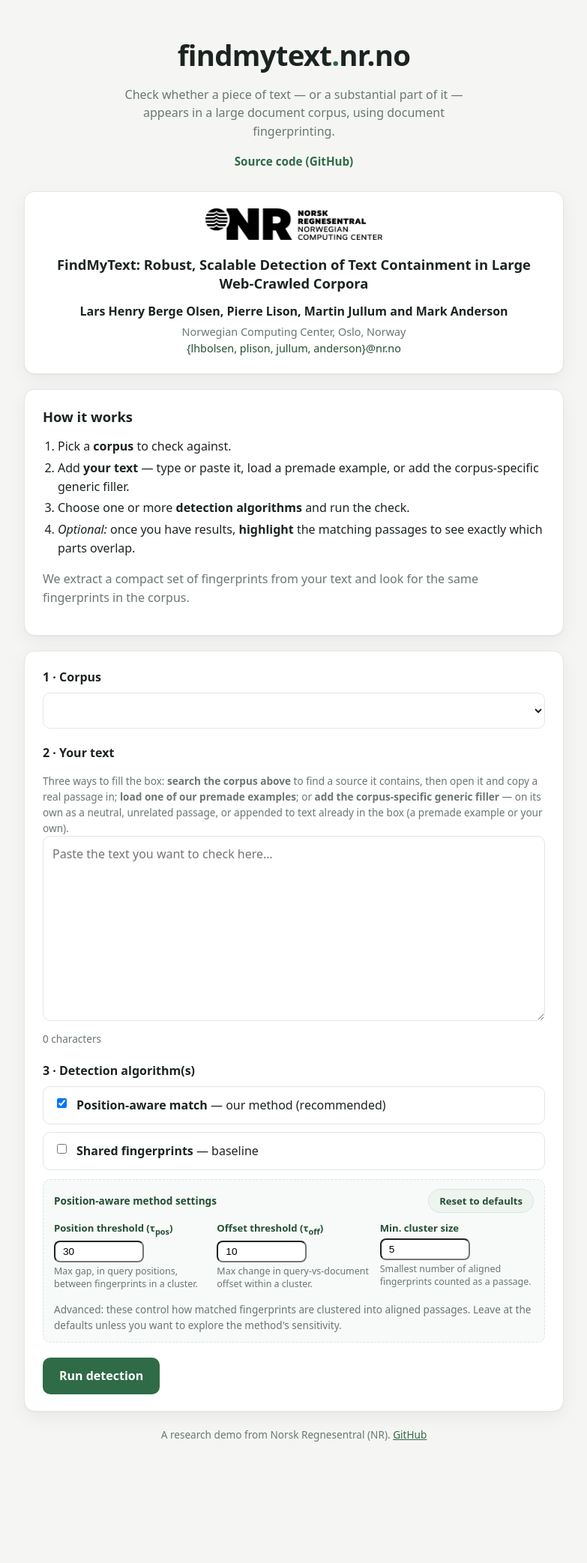
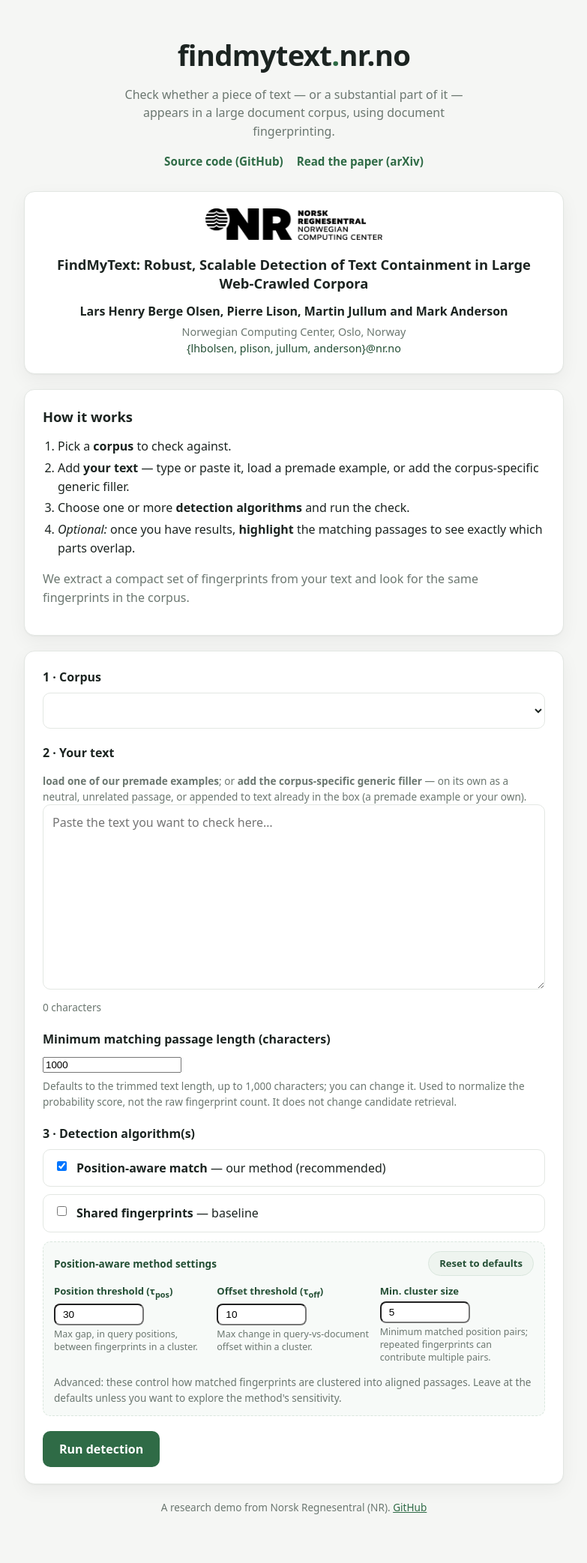
Before and after one commit to NorskRegnesentral/FindMyText, a Flask app: page / in a window 1280 px wide. Shown: the whole page at 75% size, without its empty margins (248-1031 px from the left). Before the commit the page ends 1923 px from the top, so only its background shows below. Run offline with Flask 3, Linux system fonts and the light colour scheme; lists and menus that the app fills with data are empty.

Commit message:
web: improve probability scoring and highlighting
Expose model probabilities and raw fingerprint scores, improve highlighting and update examples and paper links.

Co-authored-by: Copilot <223556219+Copilot@users.noreply.github.com>

```diff
--- a/findmytext/detectors.py
+++ b/findmytext/detectors.py
@@ -598,7 +598,8 @@ class FingerprintChainDetector(_BaseDetector):
         Maximum single-linkage distance (euclidean / cityblock / chebyshev only,
         default: 30).
     min_cluster_size : int
-        Minimum number of fingerprints for a cluster to be kept; smaller clusters
+        Minimum number of matched position pairs for a cluster to be kept;
+        repeated fingerprints can contribute multiple pairs. Smaller clusters
         are labelled noise (default: 5).
     rarity_weighted : bool
         If ``True``, score by the largest rarity-weighted cluster sum rather than
@@ -686,7 +687,8 @@ def cluster_rectangle(
 
     Two points are *connected* iff both ``|Δpos_query| ≤ position_threshold`` and
     ``|Δoffset| ≤ offset_threshold``.  Connected components form initial clusters;
-    those with fewer than ``min_cluster_size`` members are relabelled −1 (noise).
+    those with fewer than ``min_cluster_size`` matched position pairs are
+    relabelled −1 (noise).
 
     The neighbour pairs come from a k-d tree query within the larger threshold
     (Chebyshev distance), refined per axis, so the cost grows with the number of
--- a/web/config.example.json
+++ b/web/config.example.json
@@ -1,7 +1,7 @@
 {
     "index_root": "/path/to/prebuilt-indexes",
     "github_url": "https://github.com/NorskRegnesentral/FindMyText",
-    "paper_url": "",
+    "paper_url": "https://arxiv.org/abs/2607.10020",
     "max_loaded_indexes": 1,
     "max_text_chars": 50000,
     "corpora": [
--- a/web/corpussearch/config.json
+++ b/web/corpussearch/config.json
@@ -1,7 +1,7 @@
 {
     "index_root": "/path/to/prebuilt-indexes",
     "github_url": "https://github.com/NorskRegnesentral/FindMyText",
-    "paper_url": "",
+    "paper_url": "https://arxiv.org/abs/2607.10020",
     "max_loaded_indexes": 1,
     "max_text_chars": 50000,
     "params": {
--- a/web/corpussearch/config.py
+++ b/web/corpussearch/config.py
@@ -167,7 +167,7 @@ class AppConfig:
     params: AlgoParams
     samples: list[SampleText]
     github_url: str = "https://github.com/NorskRegnesentral/FindMyText"
-    paper_url: str = ""
+    paper_url: str = "https://arxiv.org/abs/2607.10020"
     # How many corpus indexes may stay resident in RAM at once (LRU eviction).
     max_loaded_indexes: int = 1
     # Max length of pasted text accepted (characters).
--- a/web/corpussearch/static/js/app.js
+++ b/web/corpussearch/static/js/app.js
@@ -17,6 +17,7 @@ const STAGE_LABELS = {
 
 let lastText = "";
 let lastCorpus = "";
+let lastMethodParams = null;
 let highlightDoc = null;
 let highlightDocLabel = null;
 
@@ -87,7 +88,7 @@ function buildLinks() {
     };
     const top = document.getElementById("top-links");
     const gh = make(CONFIG.github_url, "Source code (GitHub)");
-    const paper = make(CONFIG.paper_url, "Read the paper");
+    const paper = make(CONFIG.paper_url, "Read the paper (arXiv)");
     if (gh) top.append(gh);
     if (paper) top.append(paper);
 
@@ -135,6 +136,7 @@ let corpusSearchSeq = 0;
 
 function renderCorpusSearch(corpus) {
     const box = document.getElementById("corpus-search");
+    const help = document.getElementById("search-help");
     const input = document.getElementById("corpus-search-input");
     const results = document.getElementById("corpus-search-results");
     if (corpusSearchTimer) {
@@ -143,6 +145,7 @@ function renderCorpusSearch(corpus) {
     }
     input.value = "";
     results.innerHTML = "";
+    help.classList.toggle("hidden", !corpus || !corpus.searchable);
     if (!corpus || !corpus.searchable) {
         box.classList.add("hidden");
         return;
@@ -271,10 +274,7 @@ function buildSamples(corpus) {
     });
     wrap.append(select, source, archive);
 
-    // Corpus-specific generic "filler" boilerplate. Appending it after a
-    // genuine excerpt dilutes the position-aware signal (our score drops)
-    // while the baseline keeps matching on the shared fingerprints — a live
-    // decoy demo the user can trigger on top of any text they like.
+    // Corpus-specific generic filler can be appended to any example.
     if (corpus && corpus.filler) {
         const fillerBtn = el("button", {
             type: "button", id: "filler-btn", class: "btn small ghost filler-btn",
@@ -305,9 +305,19 @@ function getAccessPassword() {
 function setupCharCount() {
     const ta = document.getElementById("text");
     const count = document.getElementById("char-count");
-    ta.addEventListener("input", () => {
-        count.textContent = ta.value.length.toLocaleString();
+    const minLength = document.getElementById("min-fragment-length");
+    let automatic = true;
+    const defaultLength = () => Math.min([...ta.value.trim()].length || 1000, 1000);
+    minLength.addEventListener("input", () => {
+        automatic = minLength.value === String(defaultLength());
     });
+    const update = () => {
+        count.textContent = [...ta.value.trim()].length.toLocaleString();
+        if (!ta.value.trim()) automatic = true;
+        if (automatic) minLength.value = String(defaultLength());
+    };
+    ta.addEventListener("input", update);
+    update();
 }
 
 // ---------------------------------------------------------------------------
@@ -330,7 +340,7 @@ const METHOD_PARAM_FIELDS = [
     {
         key: "min_cluster_size",
         label: "Min. cluster size",
-        help: "Smallest number of aligned fingerprints counted as a passage.",
+        help: "Minimum matched position pairs; repeated fingerprints can contribute multiple pairs.",
     },
 ];
 
@@ -488,12 +498,18 @@ async function onSubmit(ev) {
     errorEl.textContent = "";
 
     const text = document.getElementById("text").value.trim();
+    const minFragmentLength = Number(document.getElementById("min-fragment-length").value);
     const corpus = document.getElementById("corpus").value;
     const algorithms = Array.from(
         document.querySelectorAll("input[name='algorithm']:checked")
     ).map((c) => c.value);
 
     if (!text) { errorEl.textContent = "Please enter some text to check."; return; }
+    if (!Number.isInteger(minFragmentLength) || minFragmentLength < 1 ||
+        minFragmentLength > [...text].length) {
+        errorEl.textContent = "Minimum passage length must be a positive whole number no greater than the text length.";
+        return;
+    }
     if (!algorithms.length) { errorEl.textContent = "Select at least one algorithm."; return; }
     if (CONFIG.max_text_chars && text.length > CONFIG.max_text_chars) {
         errorEl.textContent = `Text too long (max ${CONFIG.max_text_chars.toLocaleString()} characters).`;
@@ -502,9 +518,11 @@ async function onSubmit(ev) {
 
     lastText = text;
     lastCorpus = corpus;
+    lastMethodParams = getMethodParams();
     const payload = {
         text, corpus, algorithms,
-        method_params: getMethodParams(),
+        min_fragment_length: minFragmentLength,
+        method_params: lastMethodParams,
         password: getAccessPassword(),
     };
 
@@ -579,6 +597,11 @@ function updateProgress(ev) {
     if (ev.note) document.getElementById("progress-note").textContent = ev.note;
 }
 
+function formatProbability(probability) {
+    if (probability < 0.0001) return "<0.01%";
+    return `${(probability * 100).toFixed(probability < 0.01 ? 2 : 1)}%`;
+}
+
 function renderResult(res) {
     const card = document.getElementById("results-card");
     const summary = document.getElementById("summary");
@@ -590,12 +613,18 @@ function renderResult(res) {
         box.append(el("h4", {}, ALGO_LABELS[key] || key));
         const top = data.top;
         if (top) {
+            box.append(el("p", { class: "match-doc" },
+                `Model probability for a passage of at least ${res.min_fragment_length.toLocaleString()} characters`));
             const score = el("div", { class: "score" });
-            score.append(document.createTextNode(String(top.score)));
-            if (top.score_normalized != null) {
-                score.append(el("small", {}, ` (${top.score_normalized}× a sentence)`));
+            score.append(document.createTextNode(formatProbability(top.score)));
+            box.append(score);
+            const rawLabel = key === "connected_components" ? "Chain score" : "Fingerprint score";
+            box.append(el("p", { class: "match-doc" },
+                `${rawLabel}: ${top.raw_score.toLocaleString()} fingerprints`));
+            if (key === "jaccard") {
+                box.append(el("p", { class: "hint" },
+                    "Shared fingerprints may be scattered rather than form a single passage."));
             }
-            box.append(score);
             const doc = el("p", { class: "match-doc" });
             doc.append(document.createTextNode("Best match: "));
             const label = docLabel(top);
@@ -618,8 +647,8 @@ function renderResult(res) {
             box.append(doc);
         } else {
             box.classList.add("nomatch");
-            box.append(el("div", { class: "score" }, "No match"));
-            box.append(el("p", { class: "match-doc muted" }, "No document passed the threshold."));
+            box.append(el("div", { class: "score" }, "No match found"));
+            box.append(el("p", { class: "match-doc muted" }, "No retrieved candidate met this method's criteria."));
         }
 
         if (data.ranking && data.ranking.length > 1) {
@@ -658,7 +687,8 @@ function renderResult(res) {
                     left.append(arc);
                 }
                 li.append(left);
-                li.append(el("span", {}, String(r.score)));
+                li.append(el("span", {},
+                    `${formatProbability(r.score)} · ${r.raw_score.toLocaleString()} fingerprints`));
                 ul.append(li);
             });
             box.append(ul);
@@ -668,9 +698,8 @@ function renderResult(res) {
     summary.append(grid);
 
     const meta = el("p", { class: "hint" });
-    meta.textContent = `Searched ${escapeText(res.corpus_label)} · `
-        + `${res.query_fingerprints.toLocaleString()} fingerprints from your text · `
-        + `${res.elapsed.toFixed(1)}s`;
+    meta.textContent = `Searched ${escapeText(res.corpus_label)} · ${res.elapsed.toFixed(1)}s. `
+        + "Only a limited number of candidates are scored; other matches may be missed.";
     summary.append(meta);
 
     renderSourceCaveat(res.corpus);
@@ -711,21 +740,23 @@ function renderHighlightControls(res) {
     err.textContent = "";
     select.innerHTML = "";
 
-    // Collect every candidate document from all algorithm rankings, keeping the
-    // best score each doc reached across methods (so a doc the baseline flagged
-    // but our method scored 0 is still available to compare against).
+    // Collect documents from both rankings, preserving each method's score.
     const byId = new Map();
     for (const key of Object.keys(res.results)) {
         const ranking = (res.results[key] && res.results[key].ranking) || [];
         ranking.forEach((r) => {
             if (!r || r.doc_id == null) return;
             const id = String(r.doc_id);
-            const prev = byId.get(id);
-            if (!prev) byId.set(id, { item: r, best: r.score || 0 });
-            else prev.best = Math.max(prev.best, r.score || 0);
+            let candidate = byId.get(id);
+            if (!candidate) {
+                candidate = { item: r, best: r.score, scores: {} };
+                byId.set(id, candidate);
+            }
+            candidate.scores[key] = r.score;
+            candidate.best = Math.max(candidate.best, r.score);
         });
     }
-    const candidates = [...byId.values()].filter((c) => c.best > 0);
+    const candidates = [...byId.values()];
     candidates.sort((a, b) => b.best - a.best);
 
     if (!candidates.length) {
@@ -746,8 +777,14 @@ function renderHighlightControls(res) {
             seen[lbl] = (seen[lbl] || 0) + 1;
             lbl = `${lbl} (${seen[lbl]})`;
         }
+        const scoreLabels = Object.keys(res.results).map((key) => {
+            const method = key === "connected_components" ? "Position-aware" : "Baseline";
+            const score = Object.hasOwn(c.scores, key)
+                ? formatProbability(c.scores[key]) : "not in results";
+            return `${method}: ${score}`;
+        });
         select.append(el("option", { value: String(c.item.doc_id) },
-            `${lbl} — score ${c.best}`));
+            `${lbl} — ${scoreLabels.join(" · ")}`));
     });
 
     // Default to the position-aware top match, else the baseline top match.
@@ -784,6 +821,10 @@ async function onHighlight() {
     if (!modes.length) { err.textContent = "Select at least one highlight style."; return; }
     if (!highlightDoc) { err.textContent = "No match to highlight."; return; }
 
+    const text = lastText, corpus = lastCorpus, docId = highlightDoc;
+    const params = lastMethodParams;
+    const isCurrent = () => lastText === text && lastCorpus === corpus &&
+        highlightDoc === docId && lastMethodParams === params;
     const btn = document.getElementById("hl-btn");
     btn.disabled = true;
     btn.textContent = "Highlighting…";
@@ -792,19 +833,20 @@ async function onHighlight() {
             method: "POST",
             headers: { "Content-Type": "application/json" },
             body: JSON.stringify({
-                text: lastText,
-                corpus: lastCorpus,
-                doc_id: highlightDoc,
+                text,
+                corpus,
+                doc_id: docId,
                 modes,
-                method_params: getMethodParams(),
+                method_params: params,
                 password: getAccessPassword(),
             }),
         });
         const data = await resp.json().catch(() => ({}));
+        if (!isCurrent()) return;
         if (!resp.ok) throw new Error(data.error || `Request failed (${resp.status}).`);
         renderHighlightLayers(data);
     } catch (e) {
-        err.textContent = e.message || "Something went wrong.";
+        if (isCurrent()) err.textContent = e.message || "Something went wrong.";
     } finally {
         btn.disabled = false;
         btn.textContent = "Show highlighting";
@@ -827,7 +869,8 @@ function markRange(arr, clusters) {
 function renderHighlightLayers(data) {
     const target = document.getElementById("highlight");
     const meta = document.getElementById("highlight-meta");
-    const N = lastText.length;
+    const characters = Array.from(lastText);
+    const N = characters.length;
     const jac = new Uint8Array(N);
     const ccL = new Uint8Array(N);
     const ccAll = new Int16Array(N);
@@ -854,7 +897,7 @@ function renderHighlightLayers(data) {
         const kJ = jac[i], kL = ccL[i], kA = ccAll[i];
         let j = i + 1;
         while (j < N && jac[j] === kJ && ccL[j] === kL && ccAll[j] === kA) j++;
-        const chunk = escapeHtml(lastText.slice(i, j));
+        const chunk = escapeHtml(characters.slice(i, j).join(""));
         if (!kJ && !kL && kA < 0) {
             html += chunk;
         } else {
@@ -875,12 +918,10 @@ function renderHighlightLayers(data) {
 
     const parts = data.layers.map((l) => {
         const n = l.clusters.length;
-        const extra = l.mode === "cc_all" && n
-            ? ` (${n} cluster${n === 1 ? "" : "s"})`
-            : "";
-        return `${l.label}: ${l.coverage_pct}%${extra}`;
+        if (l.mode === "cc_all") return `${l.label}: ${n} cluster${n === 1 ? "" : "s"}`;
+        return n ? l.label : `${l.label}: no matches`;
     });
     meta.textContent = parts.length
-        ? `Overlap with “${highlightDocLabel || data.doc_id}” — ${parts.join(" · ")}`
+        ? `Highlights for “${highlightDocLabel || data.doc_id}” — ${parts.join(" · ")}`
         : `No overlapping passages found in “${highlightDocLabel || data.doc_id}” for the selected styles.`;
 }
--- a/web/corpussearch/templates/index.html
+++ b/web/corpussearch/templates/index.html
@@ -80,9 +80,9 @@
                     <span class="samples" id="samples"></span>
                 </div>
                 <p class="hint">
-                    Three ways to fill the box: <strong>search the corpus above</strong>
-                    to find a source it contains, then open it and copy a real passage
-                    in; <strong>load one of our premade examples</strong>; or
+                    <span id="search-help">Search the corpus above to find a source it contains,
+                    then copy a real passage in; </span>
+                    <strong>load one of our premade examples</strong>; or
                     <strong>add the corpus-specific generic filler</strong> — on its own
                     as a neutral, unrelated passage, or appended to text already in the
                     box (a premade example or your own).
@@ -90,6 +90,14 @@
                 <textarea id="text" name="text" rows="9"
                     placeholder="Paste the text you want to check here…"></textarea>
                 <p class="hint"><span id="char-count">0</span> characters</p>
+            </div>
+
+            <div class="field">
+                <label for="min-fragment-length">Minimum matching passage length (characters)</label>
+                <input type="number" id="min-fragment-length" min="1" step="1" value="1000" required />
+                <p class="hint">Defaults to the trimmed text length, up to 1,000 characters; you can change it.
+                    Used to normalize the probability score, not the raw fingerprint count.
+                    It does not change candidate retrieval.</p>
             </div>
 
             <div class="field">
@@ -144,11 +152,14 @@
                 <p class="hint" id="highlight-intro">
                     Highlight which parts of your text overlap the selected match.
                     Pick one or more styles — they can be shown together.
+                    Highlights use the position-aware settings from the last detection.
                 </p>
                 <div class="hl-doc-picker">
                     <label for="highlight-doc-select">Compare against:</label>
                     <select id="highlight-doc-select" class="hl-doc-select"></select>
                 </div>
+                <p class="hint">Scores in this list are model probabilities by method.
+                    “Not in results” means a document was not among that method's displayed matches.</p>
                 <div class="hl-modes" id="hl-modes">
                     <label class="hl-mode">
                         <input type="checkbox" name="hl-mode" value="cc_largest" checked />
@@ -160,9 +171,29 @@
                         <input type="checkbox" name="hl-mode" value="cc_all" />
                         <span class="hl-swatch hl-swatch-cc-all"></span>
                         <span><strong>All aligned passages</strong> — every position-aware cluster,
-                            one colour each (catches reordered passages).</span>
+                            underlined by colour.</span>
+                    </label>
+                    <label class="hl-mode">
+                        <input type="checkbox" name="hl-mode" value="jaccard" />
+                        <span class="hl-swatch hl-swatch-jaccard"></span>
+                        <span><strong>All shared fingerprints</strong> — matching word groups,
+                            regardless of position or order.</span>
                     </label>
                 </div>
+                <details>
+                    <summary>How highlighting works</summary>
+                    <p class="hint">Highlights cover word groups in your text whose fingerprints
+                        are stored for the selected document. The index keeps only some fingerprints,
+                        so matching words can remain unhighlighted.</p>
+                    <ul class="hint">
+                        <li><strong>Largest aligned passage:</strong> the chain with the most distinct
+                            fingerprints, not necessarily the most characters.</li>
+                        <li><strong>All aligned passages:</strong> all chains that meet the clustering
+                            settings, including separate passages.</li>
+                        <li><strong>All shared fingerprints:</strong> matching word groups anywhere in
+                            the document, even if they do not form a chain.</li>
+                    </ul>
+                </details>
                 <div class="actions">
                     <button type="button" id="hl-btn" class="btn">Show highlighting</button>
                     <span class="error" id="hl-error"></span>
```
Also changed, not shown: web/corpussearch/__init__.py (+11 -1 lines), web/corpussearch/detection.py (+38 -27 lines), web/corpussearch/samples_data.json (+5 -5 lines), web/tests/highlight_ui.test.js (added, +120 -0 lines), web/tests/test_detection.py (+149 -4 lines), web/README.md.
